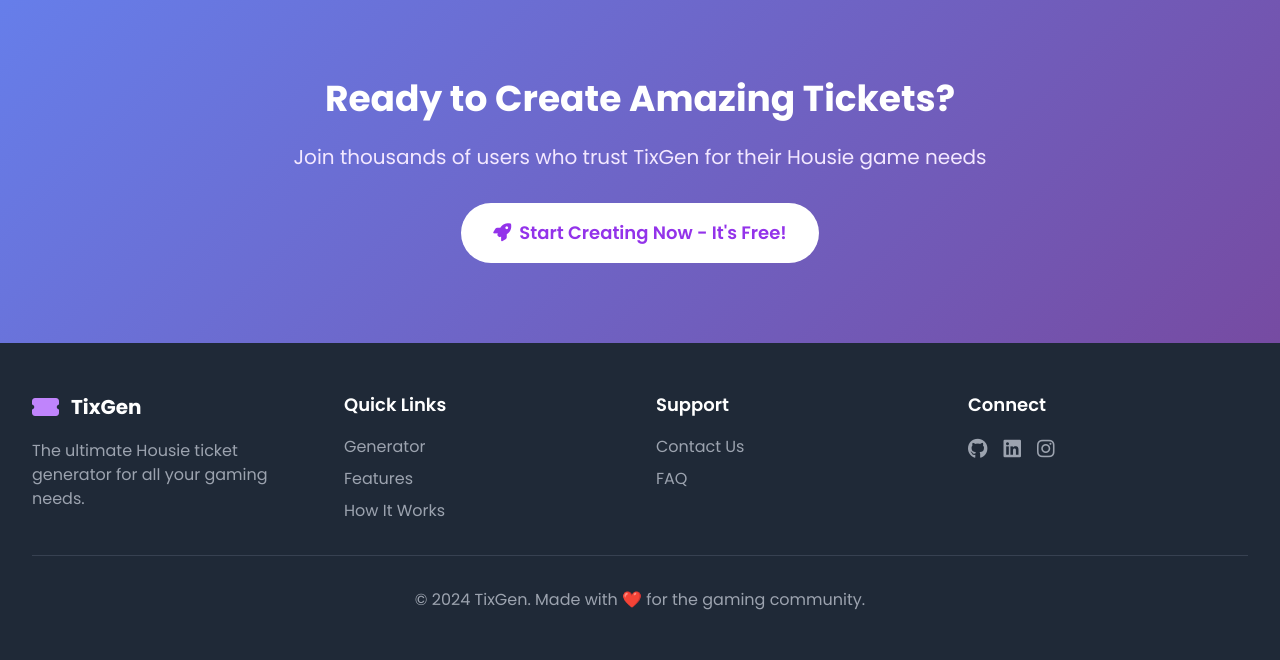
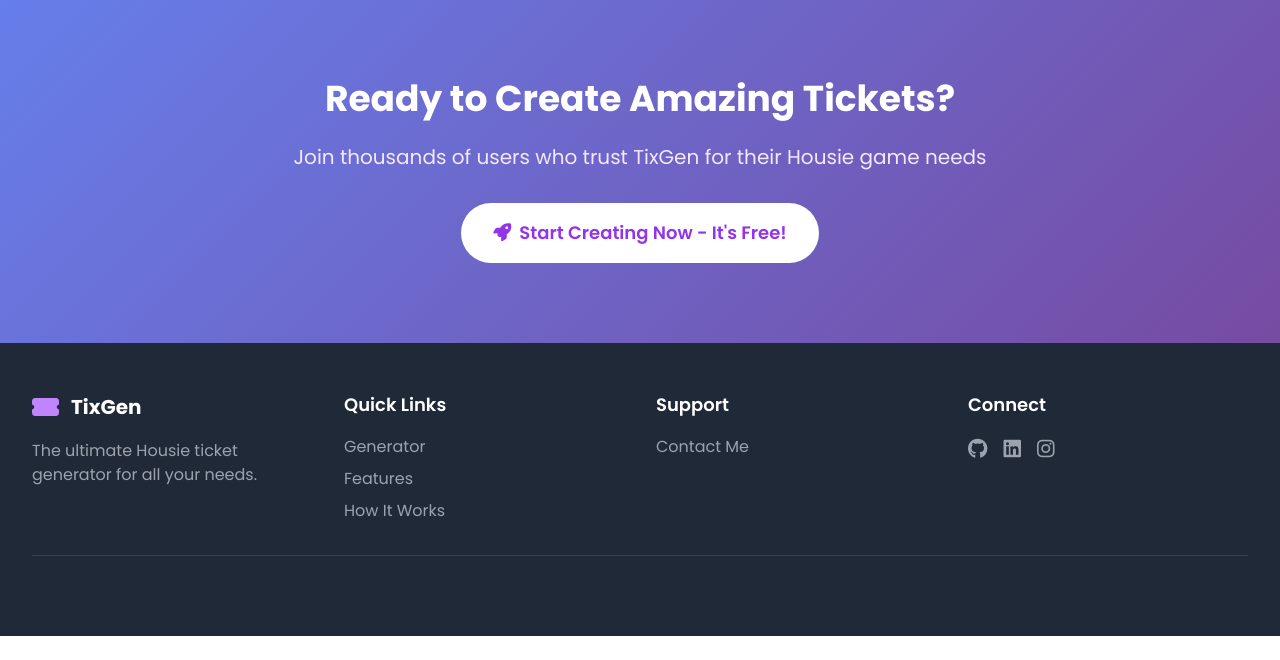
Before and after one commit to gyanvadhel/TixGen, a Flask app: page / in a window 1280 px wide. Shown: the part 1923-2583 px from the top of the page. After the commit the page ends 2559 px from the top, so only its background shows below. Run offline with Flask 3, Linux system fonts and the light colour scheme; some libraries are stand-ins or nearby versions.

Commit message:
Update landing.html

```diff
--- a/templates/landing.html
+++ b/templates/landing.html
@@ -200,7 +200,7 @@
             <span class="text-xl font-bold">TixGen</span>
           </div>
           <p class="text-gray-400">
-            The ultimate Housie ticket generator for all your gaming needs.
+            The ultimate Housie ticket generator for all your needs.
           </p>
         </div>
 
@@ -216,8 +216,7 @@
         <div>
           <h3 class="text-lg font-semibold mb-4">Support</h3>
           <ul class="space-y-2">
-            <li><a href="mailto:gyanvadhel@gmail.com" class="text-gray-400 hover:text-white transition-colors">Contact Us</a></li>
-            <li><a href="#" class="text-gray-400 hover:text-white transition-colors">FAQ</a></li>
+            <li><a href="mailto:gyanvadhel@gmail.com" class="text-gray-400 hover:text-white transition-colors">Contact Me</a></li>
           </ul>
         </div>
 
@@ -227,7 +226,7 @@
             <a href="https://github.com/gyanvadhel" target="_blank" class="text-gray-400 hover:text-white transition-colors">
               <i class="fab fa-github text-xl"></i>
             </a>
-            <a href="https://www.linkedin.com/in/gyan-vadhel-483321290/" target="_blank" class="text-gray-400 hover:text-white transition-colors">
+            <a href="https://www.linkedin.com/in/gyan-vadhel/" target="_blank" class="text-gray-400 hover:text-white transition-colors">
               <i class="fab fa-linkedin text-xl"></i>
             </a>
             <a href="https://instagram.com/gyan.fr" target="_blank" class="text-gray-400 hover:text-white transition-colors">
@@ -238,9 +237,7 @@
       </div>
 
       <div class="border-t border-gray-700 mt-8 pt-8 text-center">
-        <p class="text-gray-400">
-          © 2024 TixGen. Made with ❤️ for the gaming community.
-        </p>
+
       </div>
     </div>
   </footer>
```
